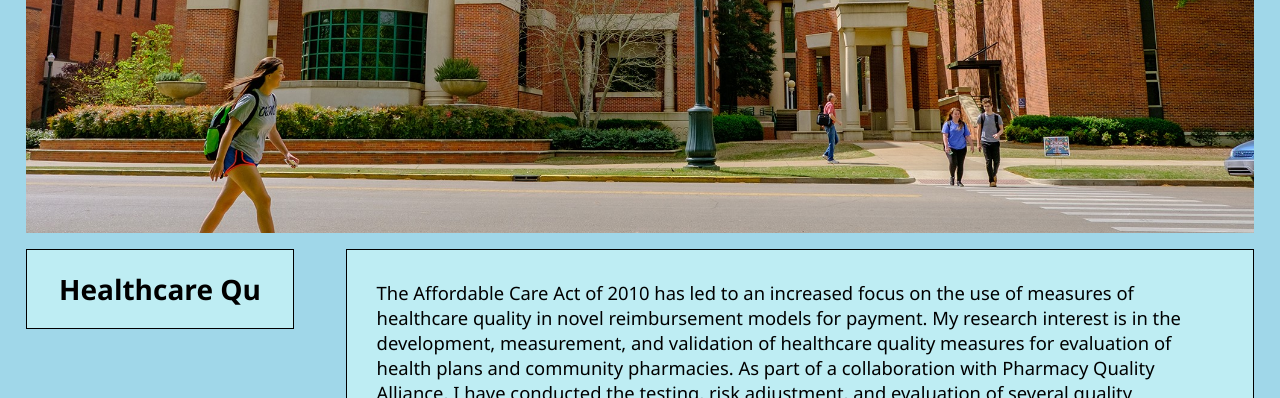
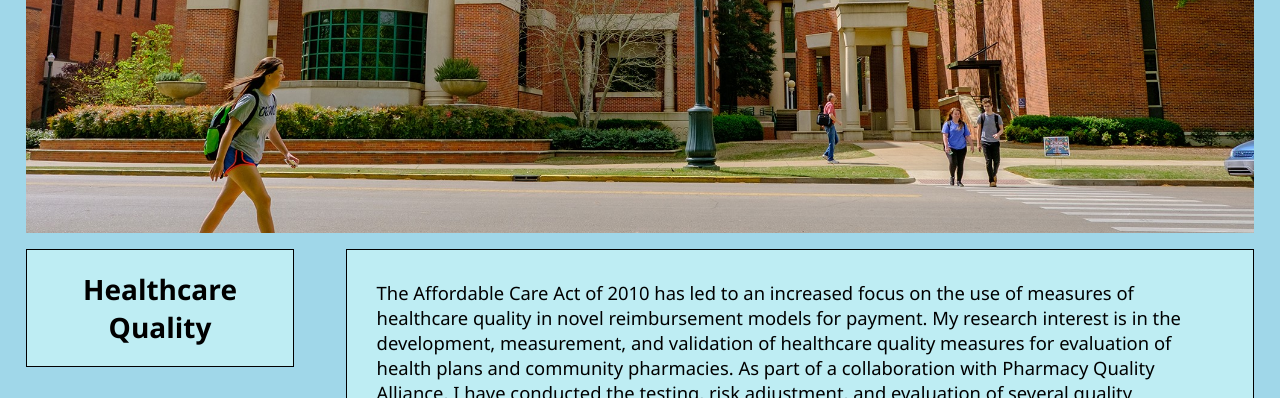
Before and after one commit to ClickyKeys/Sujith_Website, a plain HTML site: page site/research.html in a window 1280 px wide. Shown: the part 402-800 px from the top of the page. Drawn offline with Linux system fonts and the light colour scheme.

Commit message:
fixing margins

```diff
--- a/site/css/research.css
+++ b/site/css/research.css
@@ -158,7 +158,7 @@ li {
 /*Positioning, setting bg and border, and adding margins to create space between each section*/
 .left-element, .right-element {
     position: relative;
-    width: 95%;
+    width: 96%;
     margin: 1% 2% 1% 2%;
     border: 1px solid black;
     background-color: rgb(190, 237, 243);
--- a/site/research.html
+++ b/site/research.html
@@ -26,7 +26,7 @@
     <!--<p>Healthcare Quality | Safety of Opioid Use | Nonmedical Use of Prescription Stimulants</9>-->
     <div id="HQ">
         <section class = "left-element">
-            <h2>Healthcare Qu</h2>
+            <h2>Healthcare Quality</h2>
         </section>
         <section class = "right-element">
             <p>The Affordable Care Act of 2010 has led to an increased focus on the use of measures of healthcare
```
